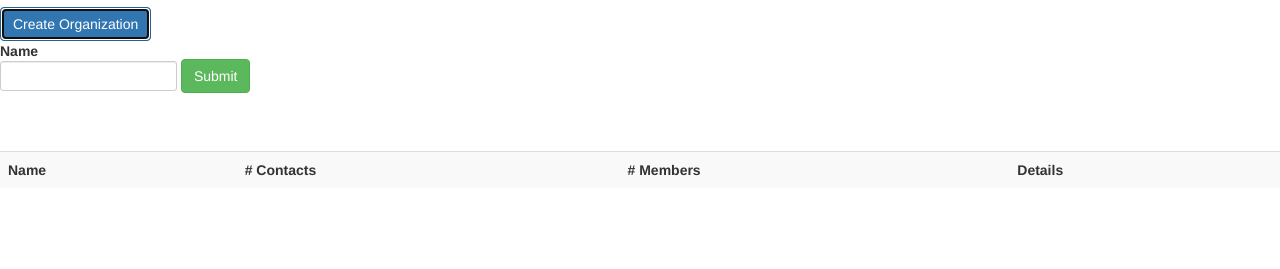
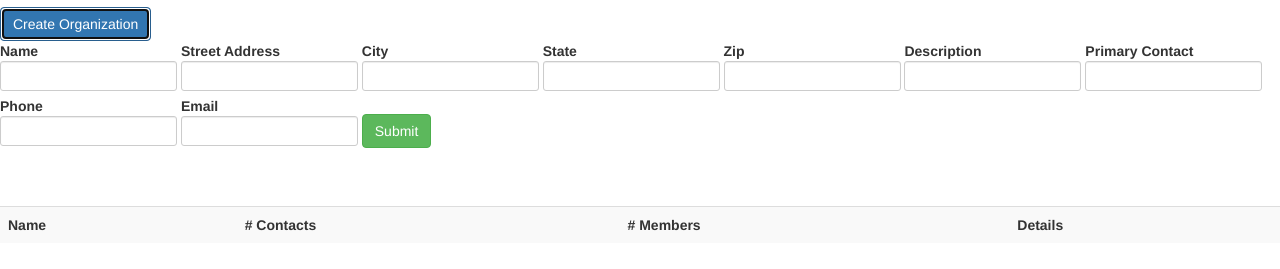
Before and after one commit to project-bayard/Bayard, a website: page smwc/src/main/webapp/resources/index.html at #/organizations in a window 1280 px wide. Both pictures are taken after a click on the button "Create Organization". Shown: the part 115-384 px from the top of the page. Drawn offline with Linux system fonts and the light colour scheme; files that its build step writes are made by us from their sources; no server answers; files whose address does not match are found by name.

Commit message:
Include new Organization properties to the create organization div of organizationList

```diff
--- a/smwc/src/main/webapp/resources/js/controllers.js
+++ b/smwc/src/main/webapp/resources/js/controllers.js
@@ -487,6 +487,7 @@
             console.log(err);
         });
 
+        //TODO: Should be refactored to account for all properties of Organization
         $scope.createOrganization = function(name) {
             var organization = {name: name, members: []};
 
--- a/smwc/src/main/webapp/resources/partials/organizationList.html
+++ b/smwc/src/main/webapp/resources/partials/organizationList.html
@@ -5,6 +5,30 @@
     <div class="form-group" ng-if="addOrganization.hidden == false">
         <label>Name
             <input type="text" class="form-control input-sm" ng-model="addOrganization.name">
+        </label>
+        <label>Street Address
+            <input type="text" class="form-control input-sm" ng-model="addOrganization.streetAddress">
+        </label>
+        <label>City
+            <input type="text" class="form-control input-sm" ng-model="addOrganization.city">
+        </label>
+        <label>State
+            <input type="text" class="form-control input-sm" ng-model="addOrganization.state">
+        </label>
+        <label>Zip
+            <input type="text" class="form-control input-sm" ng-model="addOrganization.zipCode">
+        </label>
+        <label>Description
+            <input type="text" class="form-control input-sm" ng-model="addOrganization.description">
+        </label>
+        <label>Primary Contact
+            <input type="text" class="form-control input-sm" ng-model="addOrganization.primaryContactName">
+        </label>
+        <label>Phone
+            <input type="text" class="form-control input-sm" ng-model="addOrganization.phoneNumber">
+        </label>
+        <label>Email
+            <input type="text" class="form-control input-sm" ng-model="addOrganization.email">
         </label>
         <button class="btn btn-md btn-success" ng-click="createOrganization(addOrganization.name)">Submit</button>
     </div>
```
